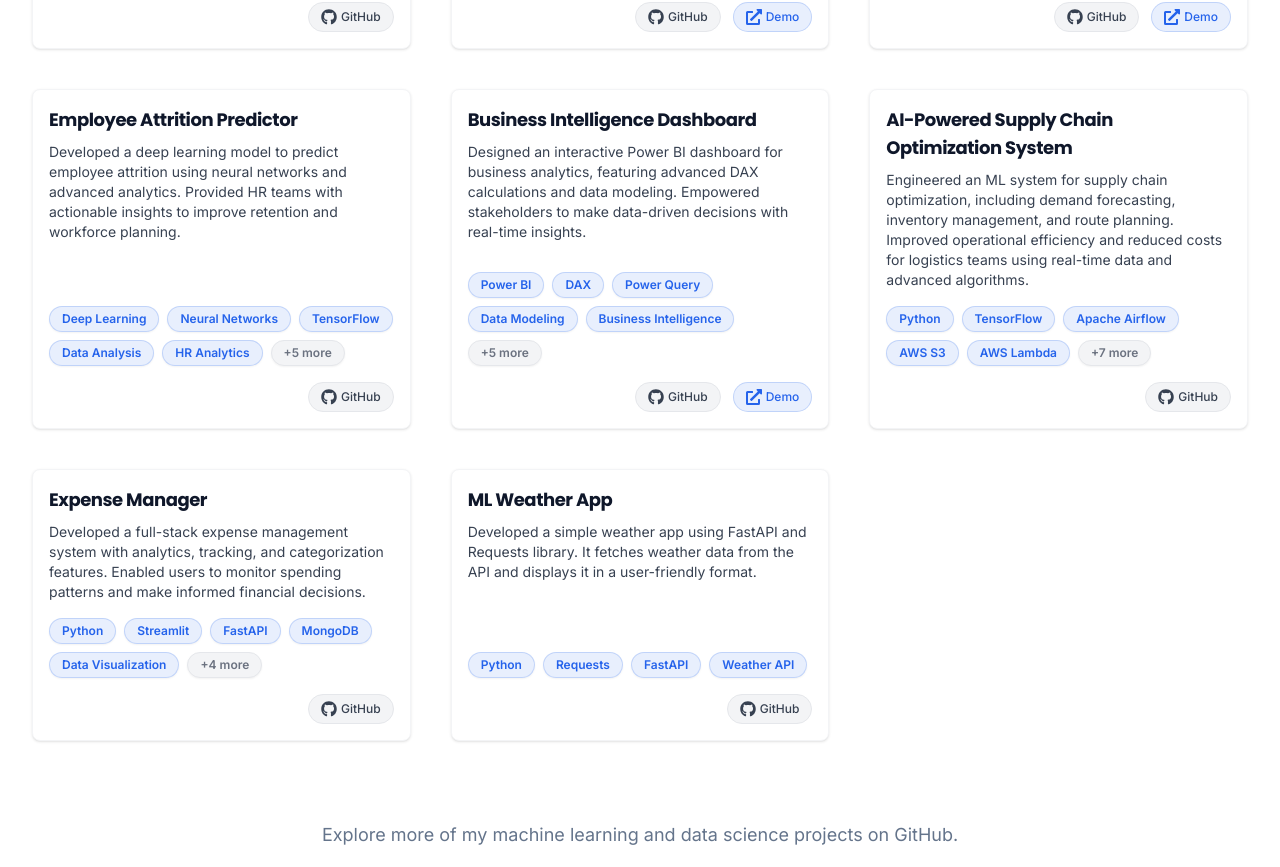
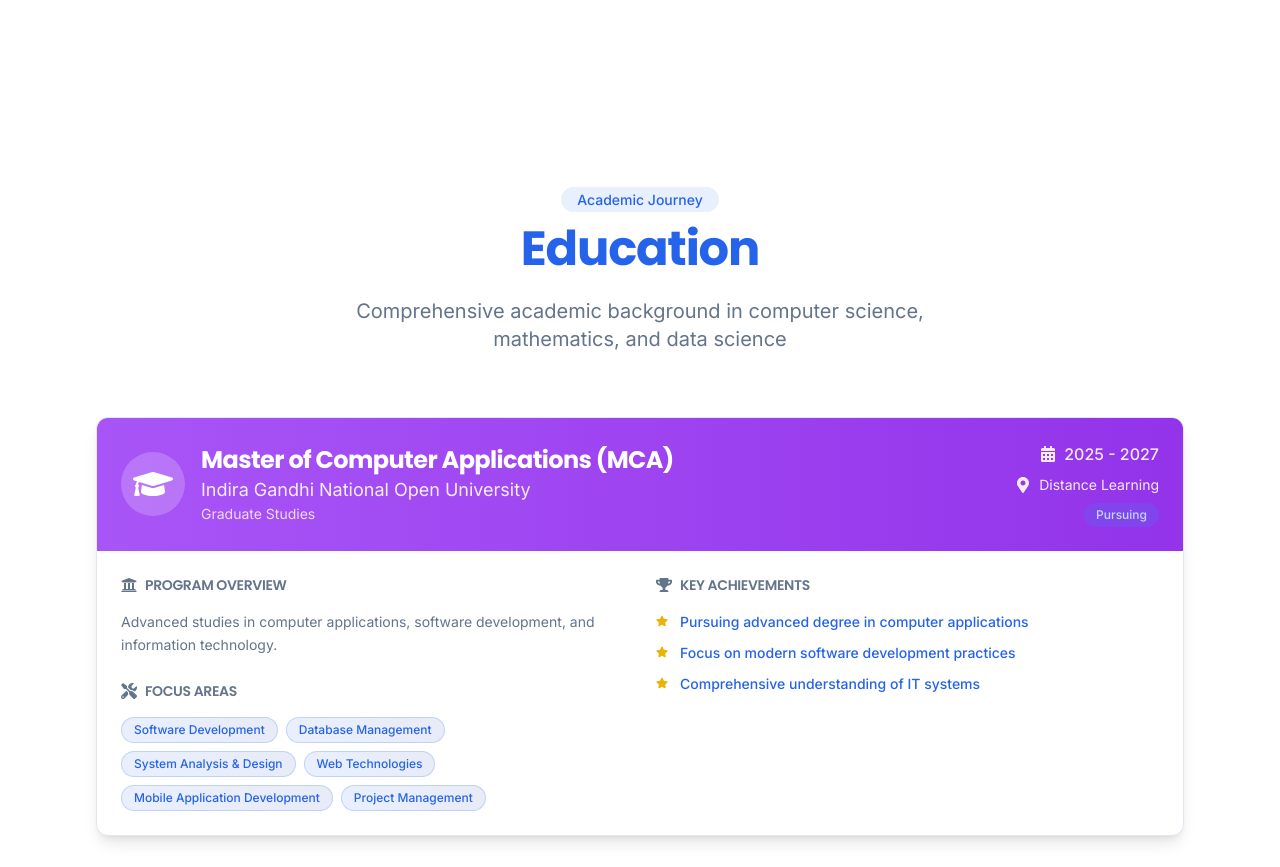
Before and after one commit to tirshiva/Analyst-Portfolio, a React (Vite) app: page / in a window 1280 px wide. Shown: the part 1869-2736 px from the top of the page. Built offline with nearby package versions, Linux system fonts and the light colour scheme.

Commit message:
reprdered components for better UI

```diff
--- a/src/App.jsx
+++ b/src/App.jsx
@@ -5,6 +5,7 @@
 import Hero from './components/Hero';
 import Projects from './components/Projects';
 import About from './components/About';
+import Education from './components/Education';
 import Experience from './components/Experience';
 import Contact from './components/Contact';
 import Footer from './components/FooterComponent';
@@ -96,6 +97,27 @@
                     </ScrollAnimation>
                   </section>
 
+                  {/* About Section */}
+                  <section className="scroll-mt-20 py-20 relative z-10 bg-supply-background-alt">
+                    <ScrollAnimation>
+                      <About />
+                    </ScrollAnimation>
+                  </section>
+
+                  {/* Education Section */}
+                  <section id="education" className="scroll-mt-20 py-20 relative z-10 bg-supply-background">
+                    <ScrollAnimation>
+                      <Education />
+                    </ScrollAnimation>
+                  </section>
+
+                  {/* Experience Section */}
+                  <section id="experience" className="scroll-mt-20 py-20 relative z-10 bg-supply-background-alt">
+                    <ScrollAnimation>
+                      <Experience />
+                    </ScrollAnimation>
+                  </section>
+
                   {/* Projects Section */}
                   <section id="projects" className="scroll-mt-20 py-20 relative z-10 bg-supply-background">
                     <ScrollAnimation>
@@ -103,22 +125,8 @@
                     </ScrollAnimation>
                   </section>
 
-                  {/* About Section */}
-                  <section className="scroll-mt-20 py-20 relative z-10 bg-supply-background-alt">
-                    <ScrollAnimation>
-                      <About />
-                    </ScrollAnimation>
-                  </section>
-
-                  {/* Experience Section */}
-                  <section id="experience" className="scroll-mt-20 py-20 relative z-10 bg-supply-background">
-                    <ScrollAnimation>
-                      <Experience />
-                    </ScrollAnimation>
-                  </section>
-
                   {/* Contact Section */}
-                  <section id="contact" className="scroll-mt-20 py-20 relative z-10 bg-supply-background">
+                  <section id="contact" className="scroll-mt-20 py-20 relative z-10 bg-supply-background-alt">
                     <ScrollAnimation>
                       <Contact />
                     </ScrollAnimation>
--- a/src/components/Education.jsx
+++ b/src/components/Education.jsx
@@ -1,5 +1,5 @@
 import { motion } from 'framer-motion';
-import { FaGraduationCap, FaUniversity, FaCalendarAlt, FaExternalLinkAlt, FaEye } from 'react-icons/fa';
+import { FaGraduationCap, FaUniversity, FaCalendarAlt, FaExternalLinkAlt, FaEye, FaMapMarkerAlt, FaTrophy, FaStar, FaTools } from 'react-icons/fa';
 
 const Education = () => {
   const educationData = [
@@ -8,134 +8,229 @@
       institution: "Indira Gandhi National Open University",
       period: "2025 - 2027",
       status: "Pursuing",
-      icon: <FaGraduationCap className="w-6 h-6 text-white" />,
-      color: "bg-gradient-to-br from-supply-primary to-supply-secondary",
-      description: "Advanced studies in computer applications, software development, and information technology."
+      location: "Distance Learning",
+      icon: <FaGraduationCap className="w-10 h-10 text-white" />,
+      color: "bg-gradient-to-r from-purple-500 to-purple-600",
+      category: "Graduate Studies",
+      description: "Advanced studies in computer applications, software development, and information technology.",
+      focus: [
+        "Software Development",
+        "Database Management",
+        "System Analysis & Design",
+        "Web Technologies",
+        "Mobile Application Development",
+        "Project Management"
+      ],
+      achievements: [
+        "Pursuing advanced degree in computer applications",
+        "Focus on modern software development practices",
+        "Comprehensive understanding of IT systems"
+      ]
     },
     {
       degree: "Executive Diploma in Data Science and Artificial Intelligence",
       institution: "iHub, IIT Roorkee",
       period: "2024 - 2025",
       status: "Completed",
-      icon: <FaUniversity className="w-6 h-6 text-white" />,
-      color: "bg-gradient-to-br from-supply-secondary to-supply-accent",
+      location: "IIT Roorkee",
+      icon: <FaUniversity className="w-10 h-10 text-white" />,
+      color: "bg-gradient-to-r from-blue-500 to-blue-600",
+      category: "Professional Certification",
       description: "Comprehensive program covering advanced concepts in machine learning, deep learning, data analysis, and AI implementation strategies.",
-      skills: [
+      focus: [
         "Machine Learning Algorithms",
         "Deep Learning & Neural Networks",
         "Data Analysis & Visualization",
         "AI Implementation",
         "Statistical Modeling",
         "ML Ops & Deployment"
+      ],
+      achievements: [
+        "Completed comprehensive AI and ML program at IIT Roorkee",
+        "Gained expertise in advanced data science techniques",
+        "Developed practical skills in machine learning implementation"
       ]
     },
     {
       degree: "Bachelor of Science in Mathematics and Computing",
       institution: "Chhatrapati Shahuji Maharaj University",
-      location: "Kanpur",
       period: "2019 - 2022",
       status: "Completed",
-      icon: <FaGraduationCap className="w-6 h-6 text-white" />,
-      color: "bg-gradient-to-br from-supply-accent to-supply-success",
-      description: "Foundation in mathematical concepts, computational methods, and analytical problem-solving techniques."
+      location: "Kanpur",
+      icon: <FaGraduationCap className="w-10 h-10 text-white" />,
+      color: "bg-gradient-to-r from-green-500 to-green-600",
+      category: "Undergraduate Studies",
+      description: "Foundation in mathematical concepts, computational methods, and analytical problem-solving techniques.",
+      focus: [
+        "Mathematical Analysis",
+        "Computational Methods",
+        "Statistical Mathematics",
+        "Programming Fundamentals",
+        "Data Structures & Algorithms",
+        "Mathematical Modeling"
+      ],
+      achievements: [
+        "Strong foundation in mathematical concepts",
+        "Developed analytical and computational skills",
+        "Gained programming and problem-solving expertise"
+      ]
     }
   ];
 
   return (
-    <div className="space-y-6">
-      {educationData.map((edu, index) => (
+    <section id="education" className="bg-white text-supply-dark py-20 relative overflow-hidden">
+      {/* Background decorative elements */}
+      <div className="absolute top-0 left-0 w-full h-full overflow-hidden opacity-5 pointer-events-none">
+        <div className="absolute top-1/4 right-1/4">
+          <FaGraduationCap className="w-64 h-64 text-supply-primary" />
+        </div>
+        <div className="absolute bottom-1/4 left-1/4">
+          <FaUniversity className="w-64 h-64 text-supply-secondary" />
+        </div>
+      </div>
+
+      <div className="max-w-6xl mx-auto px-4 sm:px-6 lg:px-8 relative z-10">
         <motion.div
-          key={index}
+          initial={{ opacity: 0, y: 40 }}
+          whileInView={{ opacity: 1, y: 0 }}
+          viewport={{ once: true }}
+          transition={{ duration: 0.7 }}
+          className="text-center mb-16"
+        >
+          <div className="inline-block mb-3">
+            <span className="px-4 py-1 bg-supply-primary/10 text-supply-primary rounded-full text-sm font-medium">
+              Academic Journey
+            </span>
+          </div>
+          <h2 className="text-4xl sm:text-5xl font-bold mb-6">
+            <span className="text-supply-primary">Education</span>
+          </h2>
+          <p className="text-supply-gray text-xl max-w-2xl mx-auto">
+            Comprehensive academic background in computer science, mathematics, and data science
+          </p>
+        </motion.div>
+
+        {/* Education Grid */}
+        <div className="space-y-8">
+          {educationData.map((edu, idx) => (
+            <motion.div
+              key={idx}
               initial={{ opacity: 0, y: 30 }}
               whileInView={{ opacity: 1, y: 0 }}
               viewport={{ once: true }}
-          transition={{ duration: 0.7, delay: index * 0.1 }}
-          className="bg-white rounded-xl shadow-lg border border-supply-lightgray overflow-hidden hover:shadow-xl transition-shadow duration-300"
+              transition={{ duration: 0.5, delay: idx * 0.1 }}
+              className="relative"
             >
-          <div className="p-6 sm:p-8">
-            {/* Header */}
-            <div className="flex items-start justify-between mb-6">
-              <div className="flex items-center gap-3">
-                <div className={`p-3 ${edu.color} rounded-full`}>
+              {/* Education card */}
+              <div className="bg-white rounded-xl shadow-lg hover:shadow-xl transition-all duration-300 overflow-hidden border border-supply-lightgray">
+                {/* Card header */}
+                <div className={`${edu.color} p-6`}>
+                  <div className="flex flex-col sm:flex-row sm:items-center justify-between gap-4">
+                    <div className="flex items-center gap-4">
+                      <div className="p-3 bg-white/20 rounded-full">
                         {edu.icon}
                       </div>
-                <div>
-                  <h3 className="text-lg sm:text-xl font-bold text-supply-dark">
-                    {edu.degree}
-                  </h3>
-                  <p className="text-supply-primary font-medium">{edu.institution}</p>
-                  {edu.location && (
-                    <p className="text-supply-gray text-sm">{edu.location}</p>
-                  )}
+                      <div className="text-white">
+                        <h3 className="text-2xl font-bold">{edu.degree}</h3>
+                        <p className="text-white/90 text-lg">{edu.institution}</p>
+                        <p className="text-white/80 text-sm">{edu.category}</p>
                       </div>
                     </div>
-              <div className="text-right">
-                <span className={`px-3 py-1 rounded-full text-sm font-medium ${
+                    <div className="flex flex-col sm:items-end gap-2 text-white/90">
+                      <div className="flex items-center gap-2">
+                        <FaCalendarAlt className="w-4 h-4" />
+                        <span className="font-medium">{edu.period}</span>
+                      </div>
+                      <div className="flex items-center gap-2">
+                        <FaMapMarkerAlt className="w-4 h-4" />
+                        <span className="text-sm">{edu.location}</span>
+                      </div>
+                      <div className="flex items-center gap-2">
+                        <span className={`px-3 py-1 rounded-full text-xs font-medium ${
                           edu.status === 'Completed'
-                    ? 'bg-green-100 text-green-800'
-                    : 'bg-blue-100 text-blue-800'
+                            ? 'bg-green-500/20 text-green-200'
+                            : 'bg-blue-500/20 text-blue-200'
                         }`}>
                           {edu.status}
                         </span>
                       </div>
                     </div>
-
-            {/* Institution and Period */}
-            <div className="flex flex-col sm:flex-row sm:items-center gap-4 mb-4">
-              <div className="flex items-center gap-2">
-                <FaUniversity className="w-4 h-4 text-supply-secondary" />
-                <span className="text-supply-dark font-medium">{edu.institution}</span>
-              </div>
-              <div className="flex items-center gap-2">
-                <FaCalendarAlt className="w-4 h-4 text-supply-accent" />
-                <span className="text-supply-dark text-base font-medium">{edu.period}</span>
                   </div>
                 </div>
 
-            {/* Description */}
-            <p className="text-supply-gray text-base mb-6 leading-relaxed">
+                {/* Card content */}
+                <div className="p-6">
+                  <div className="grid grid-cols-1 lg:grid-cols-2 gap-8">
+                    {/* Left column - Description and Focus Areas */}
+                    <div>
+                      <h5 className="text-sm uppercase text-supply-gray font-semibold mb-4 flex items-center gap-2">
+                        <FaUniversity className="w-4 h-4" />
+                        Program Overview
+                      </h5>
+                      <p className="text-supply-gray text-sm leading-relaxed mb-6">
                         {edu.description}
                       </p>
 
-            {/* Skills (for Executive Diploma) */}
-            {edu.skills && (
-              <div className="mb-6">
-                <h4 className="text-supply-dark font-semibold mb-3">Key Skills Acquired:</h4>
+                      <h5 className="text-sm uppercase text-supply-gray font-semibold mb-4 flex items-center gap-2">
+                        <FaTools className="w-4 h-4" />
+                        Focus Areas
+                      </h5>
                       <div className="flex flex-wrap gap-2">
-                  {edu.skills.map((skill, skillIndex) => (
+                        {edu.focus.map((area, areaIdx) => (
                           <span
-                      key={skillIndex}
-                      className="px-3 py-1 bg-supply-light text-supply-dark text-xs rounded-full font-medium"
+                            key={areaIdx}
+                            className="px-3 py-1 bg-gradient-to-r from-supply-primary/10 to-supply-secondary/10 text-supply-primary border border-supply-primary/20 rounded-full text-xs font-medium hover:bg-supply-primary/20 transition-colors duration-200"
                           >
-                      {skill}
+                            {area}
                           </span>
                         ))}
                       </div>
                     </div>
-            )}
 
-            {/* Status indicator */}
-            <div className="pt-4 border-t border-supply-lightgray">
-              <div className="flex items-center justify-between">
-                <span className={`text-sm font-medium flex items-center gap-2 ${
-                  edu.status === 'Completed'
-                    ? 'text-green-600'
-                    : 'text-blue-600'
-                }`}>
-                  <div className={`w-2 h-2 rounded-full ${
-                    edu.status === 'Completed'
-                      ? 'bg-green-500'
-                      : 'bg-blue-500'
-                  }`}></div>
-                  {edu.status}
-                </span>
-                <span className="text-supply-gray text-sm">{edu.period}</span>
+                    {/* Right column - Achievements */}
+                    <div>
+                      <h5 className="text-sm uppercase text-supply-gray font-semibold mb-4 flex items-center gap-2">
+                        <FaTrophy className="w-4 h-4" />
+                        Key Achievements
+                      </h5>
+                      <ul className="space-y-2">
+                        {edu.achievements.map((achievement, achIdx) => (
+                          <li key={achIdx} className="flex items-start gap-3 text-supply-dark">
+                            <FaStar className="w-3 h-3 text-yellow-500 mt-1 flex-shrink-0" />
+                            <span className="text-sm leading-relaxed text-supply-primary font-medium">{achievement}</span>
+                          </li>
+                        ))}
+                      </ul>
+                    </div>
                   </div>
                 </div>
               </div>
             </motion.div>
           ))}
         </div>
+
+        {/* Call to action */}
+        <motion.div
+          initial={{ opacity: 0, y: 30 }}
+          whileInView={{ opacity: 1, y: 0 }}
+          viewport={{ once: true }}
+          transition={{ duration: 0.6, delay: 0.3 }}
+          className="mt-20 text-center"
+        >
+          <p className="text-supply-gray mb-6 max-w-2xl mx-auto">
+            Interested in my educational background and how it contributes to my professional expertise?
+          </p>
+          <motion.a
+            href="#contact"
+            whileHover={{ scale: 1.05 }}
+            whileTap={{ scale: 0.95 }}
+            className="inline-flex items-center px-6 py-3 bg-supply-primary text-white rounded-lg shadow-md hover:bg-supply-highlight transition-all duration-300"
+          >
+            Let's Connect
+          </motion.a>
+        </motion.div>
+      </div>
+    </section>
   );
 };
 
--- a/src/components/Navbar.jsx
+++ b/src/components/Navbar.jsx
@@ -1,6 +1,6 @@
 import { useState, useEffect, useCallback, useRef } from 'react';
 import { motion, AnimatePresence } from 'framer-motion';
-import { FaBars, FaTimes, FaBrain, FaRobot, FaUserTie, FaEnvelope, FaChartBar, FaArrowUp, FaGraduationCap } from 'react-icons/fa';
+import { FaBars, FaTimes, FaBrain, FaRobot, FaUserTie, FaEnvelope, FaChartBar, FaArrowUp, FaGraduationCap, FaBriefcase } from 'react-icons/fa';
 import { useLocation, useNavigate } from 'react-router-dom';
 
 const Navbar = () => {
@@ -88,7 +88,7 @@
     observerRef.current = new IntersectionObserver(handleIntersect, options);
 
     // Observe all sections
-    const sections = ['home', 'projects', 'experience', 'education', 'contact'];
+    const sections = ['home', 'about', 'education', 'experience', 'projects', 'contact'];
     sections.forEach(section => {
       const element = document.getElementById(section);
       if (element) {
@@ -129,9 +129,10 @@
 
   const navLinks = [
     { name: 'Home', href: 'home', icon: <FaBrain className="w-4 h-4" /> },
+    { name: 'About', href: 'about', icon: <FaUserTie className="w-4 h-4" /> },
+    { name: 'Education', href: 'education', icon: <FaGraduationCap className="w-4 h-4" /> },
+    { name: 'Experience', href: 'experience', icon: <FaBriefcase className="w-4 h-4" /> },
     { name: 'Projects', href: 'projects', icon: <FaChartBar className="w-4 h-4" /> },
-    { name: 'Experience', href: 'experience', icon: <FaUserTie className="w-4 h-4" /> },
-    { name: 'Education', href: 'education', icon: <FaGraduationCap className="w-4 h-4" /> },
     { name: 'Contact', href: 'contact', icon: <FaEnvelope className="w-4 h-4" /> }
   ];
 
```
Also changed, not shown: src/components/About.jsx (+0 -23 lines). Lines whose indentation alone changed are shown as unchanged.
